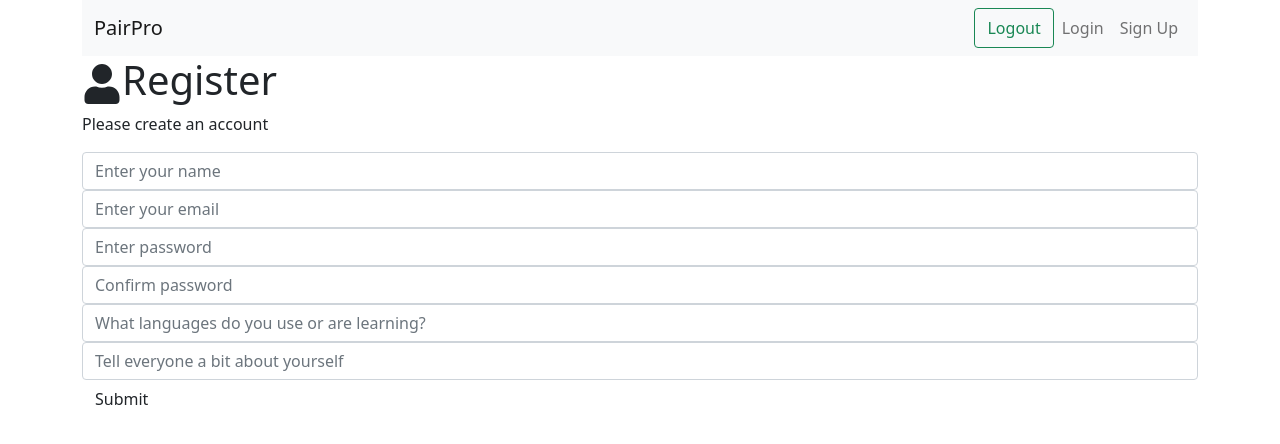
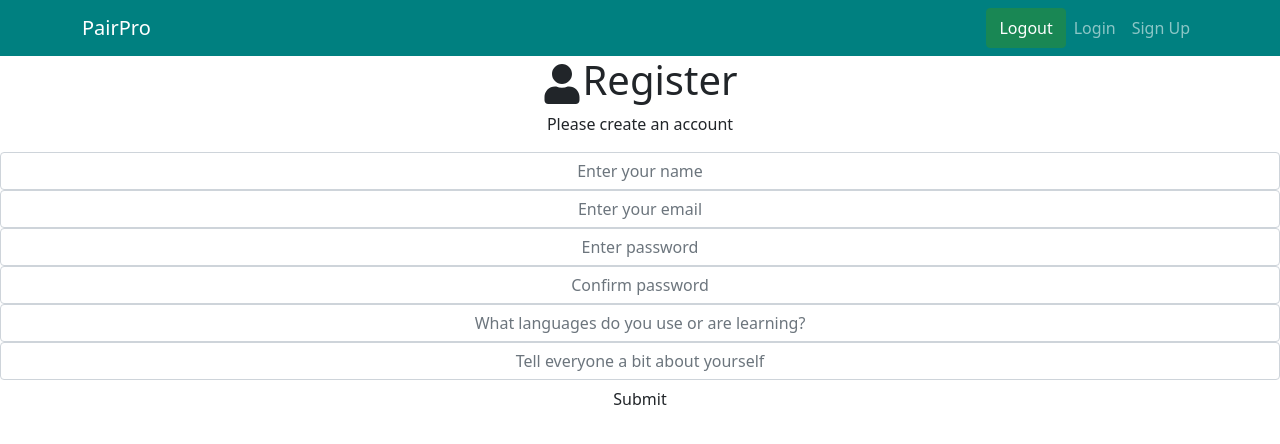
Before and after one commit to kat-mcbrooks/pair-pro, a React (Create React App) app in the folder client/: page /register in a window 1280 px wide. Shown: the top 444 px of the page. Built offline with nearby package versions, Linux system fonts and the light colour scheme.

Commit message:
Add holding image, add/remove containers

```diff
--- a/client/src/App.js
+++ b/client/src/App.js
@@ -8,6 +8,7 @@ import Login from "./components/Login";
 import Register from "./components/Register";
 import PersonList from "./components/PersonList";
 import Me from "./components/Me";
+import "./index.scss";
 
 export const AuthContext = createContext();
 // const App = () => {
@@ -54,7 +55,7 @@ function App() {
     <AuthContext.Provider value={{ state, dispatch }}>
       <>
         <Router>
-          <div data-testid="container" className="container">
+          <div data-testid="container">
             <Header />
             <Routes>
               <Route path="/home" element={<Home />} />
--- a/client/src/components/Header.jsx
+++ b/client/src/components/Header.jsx
@@ -17,18 +17,18 @@ function Header() {
   };
 
   return (
-    <div>
-      <Navbar fluid='true' className='navbar' variant="light" bg="light">
+
+      <Navbar fluid='true' className='dark-teal' variant="dark">
         <Container>
           <Navbar.Brand href="/">PairPro</Navbar.Brand>
           <Nav>
-            <Button variant="outline-success" onClick={logout}>Logout</Button>
+            <Button variant="success" onClick={logout}>Logout</Button>
             <Nav.Link href="/login">Login</Nav.Link>
             <Nav.Link href="/register">Sign Up</Nav.Link>
           </Nav>
         </Container>
       </Navbar>
-    </div>
+
   );
 }
 
--- a/client/src/components/PersonList.jsx
+++ b/client/src/components/PersonList.jsx
@@ -1,7 +1,8 @@
 import axios from "axios";
 import { useState } from "react";
 import { useEffect } from "react";
-import { Card, Button, Row, Col } from "react-bootstrap";
+import { Card, Button, Row, Col, Container } from "react-bootstrap";
+import robot from '../assets/robot.png'
 
 const PersonList = () => {
   const [persons, setPersons] = useState([]);
@@ -14,14 +15,19 @@ const PersonList = () => {
   }, []);
 
   return (
+    <>
+      <div>
+        Welcome, pick all the people
+      </div>
       <div data-testid="person-cards">
+        <Container>
           <Row xs={1} md={2} lg={3} className="g-4">
             {persons.map((person) => (
               <Col>
                 <Card className="person-card" style={{ width: "18rem" }}>
-              <Card.Img variant="top" src="holder.js/100px180" />
+                  <Card.Img variant="top" src={robot} />
                   <Card.Body>
-                <Card.Title>Name: {person.name}</Card.Title>
+                    <Card.Title>{person.name}</Card.Title>
                     <Card.Text>Languages: {person.languages}</Card.Text>
                     <Card.Text>Bio: {person.bio}</Card.Text>
                     <Button variant="primary">Go somewhere</Button>
@@ -30,7 +36,10 @@ const PersonList = () => {
               </Col>
             ))}
           </Row>
+        </Container>
       </div>
+    </>
+
   );
 };
 
--- a/client/src/index.js
+++ b/client/src/index.js
@@ -4,7 +4,7 @@ import "./index.scss";
 import App from "./App";
 import reportWebVitals from "./reportWebVitals";
 import axios from "axios";
-import "bootstrap/dist/css/bootstrap.css"; // or import './index.scss';
+
 
 axios.defaults.baseURL = "http://localhost:5000";
 axios.defaults.headers.common["Authorization"] = localStorage.userToken
--- a/client/src/index.scss
+++ b/client/src/index.scss
@@ -1,5 +1,13 @@
-@import "~bootstrap/scss/bootstrap.scss";
-
 .navbar {
   background-color: white;
 }
+
+* {
+  text-align: center;
+}
+
+.dark-teal {
+  background-color: teal;
+}
+
+@import "~bootstrap/scss/bootstrap.scss";
```
Also changed, not shown: client/src/assets/robot.png (added). Lines whose indentation alone changed are shown as unchanged.
